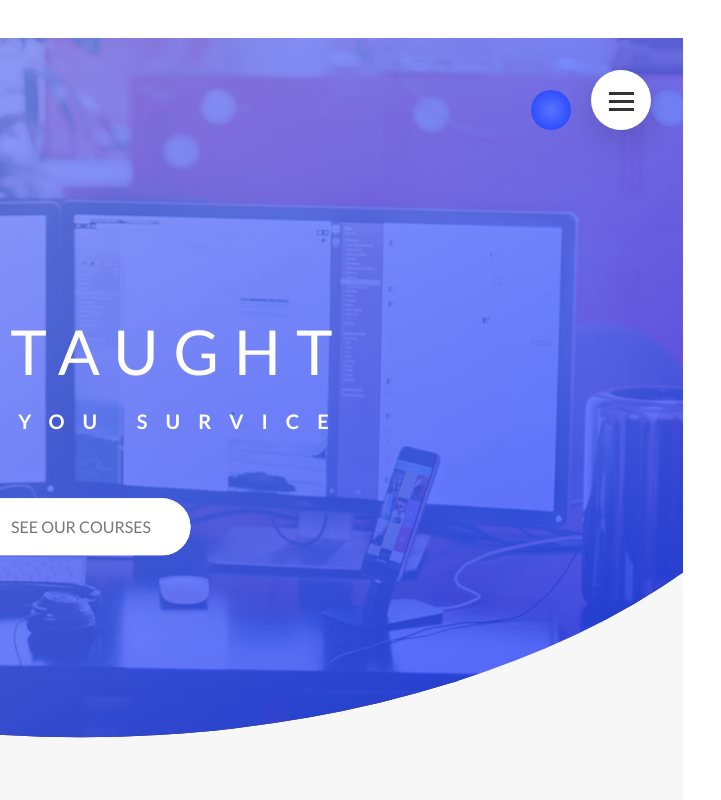
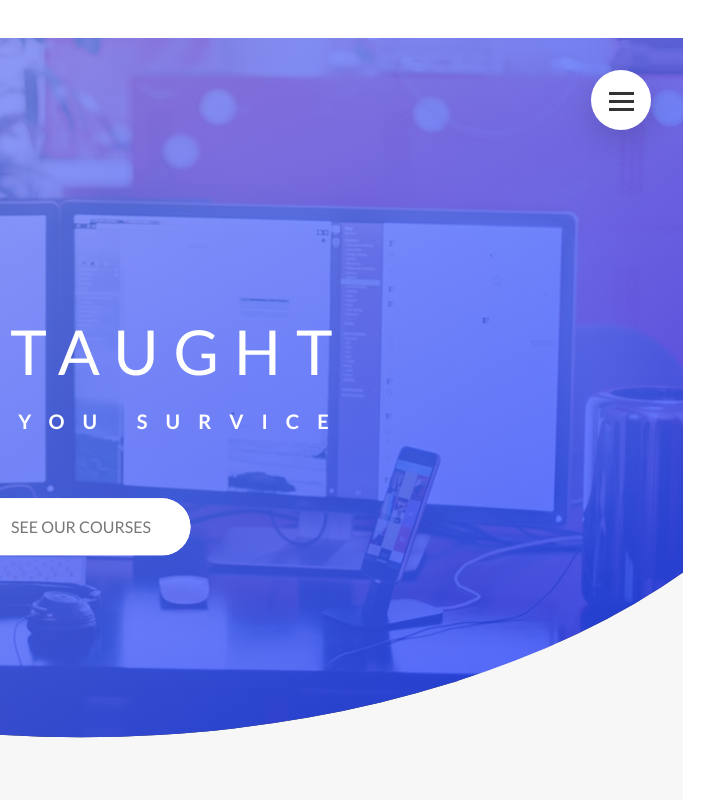
Before and after one commit to hungnh12062000/Selftaught, a plain HTML site: page index.html in a window 1280 px wide. Shown: the top 800 px of the page, 559-1280 px from the left. Drawn offline with Linux system fonts and the light colour scheme; files whose address does not match are found by name.

Commit message:
update file

```diff
--- a/sass/css/style.css
+++ b/sass/css/style.css
@@ -1822,8 +1822,8 @@ body {
   .navigation__background {
     height: 4rem;
     width: 4rem;
-    top: 9rem;
-    right: 15rem;
+    top: 8rem;
+    right: 8rem;
   }
 }
 .navigation__checkbox:checked ~ .navigation__background {
```
Also changed, not shown: 1 other file.
